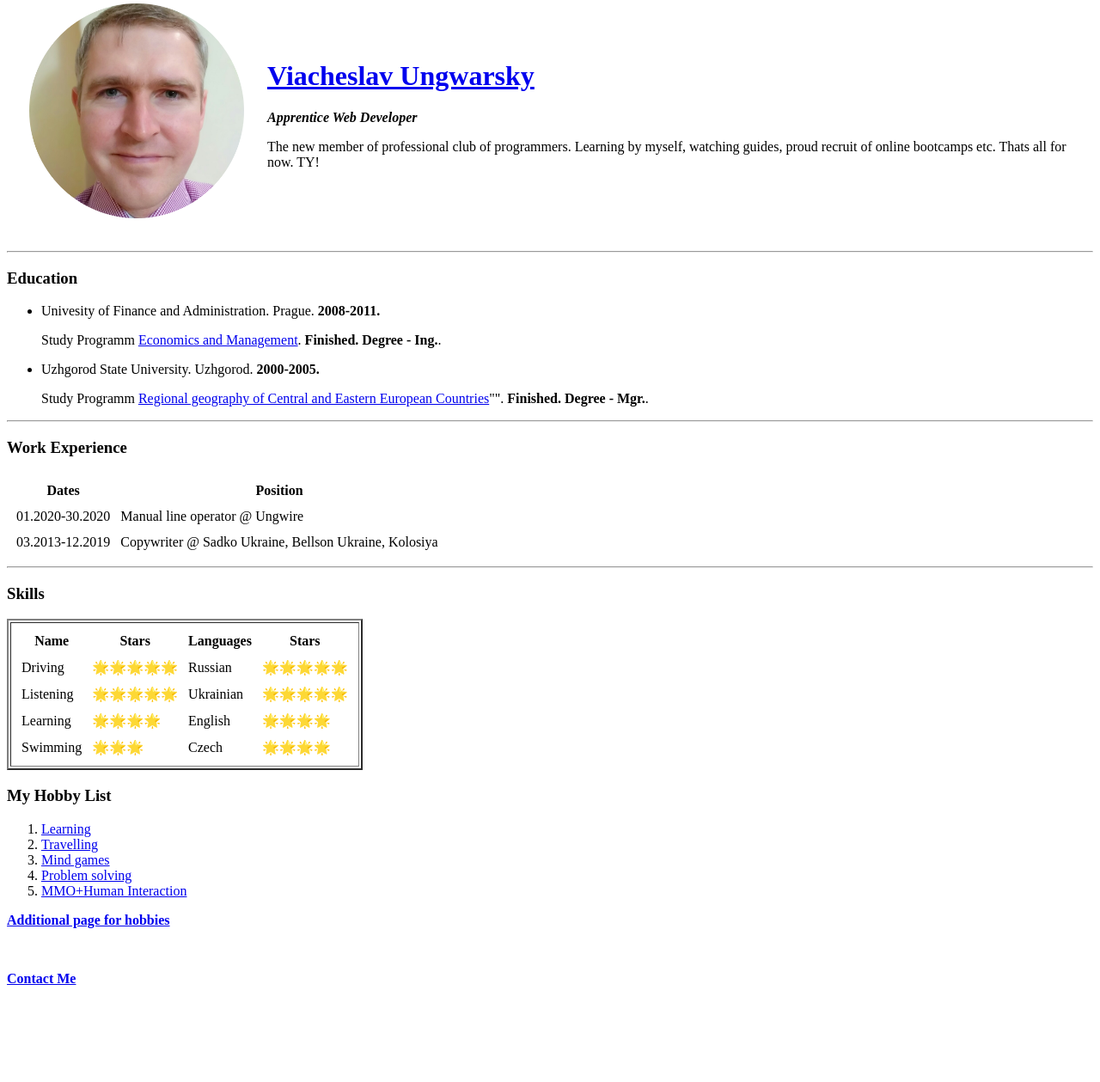
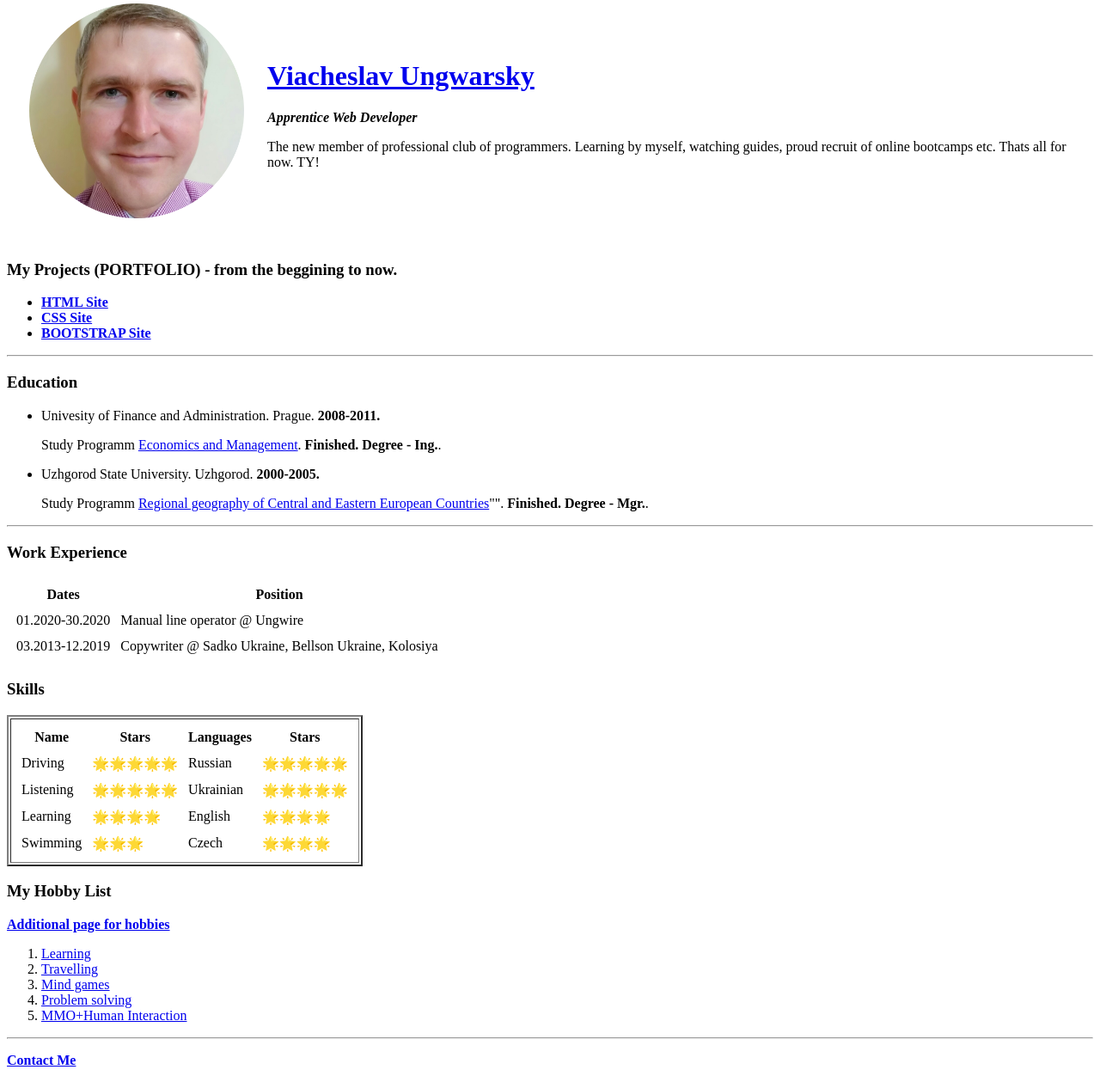
Before and after one commit to Ungwarsky/cv, a plain HTML site: page index.html in a window 1280 px wide. Shown: the part 30-1289 px from the top of the page at 86% size. Before the commit the page ends 1194 px from the top, so only its background shows below. Drawn offline with Linux system fonts and the light colour scheme.

Commit message:
Update index.html

```diff
--- a/index.html
+++ b/index.html
@@ -3,9 +3,10 @@
 <html lang="en" dir="ltr">
 
 <head>
-  <!-- HEAD - how to display site -->
+  <!-- HEAD - how to display site  -->
   <meta charset="utf-8">
   <title>© Viacheslav's Personal Site</title>
+  <link rel="stylesheet" href="css/styles.css">
 </head>
 
 <body>
@@ -19,7 +20,12 @@
       </td>
     </tr>
   </table>
-
+  <h3 class="prima">My Projects (PORTFOLIO) - from the beggining to now.</h3>
+  <ul>
+    <li><a href="https://ungwarsky.github.io/cv/"><strong>HTML Site</strong></a></li>
+    <li><a href="https://ungwarsky.github.io/css-lp/"><strong>CSS Site</strong></a></li>
+    <li><a href="#"><strong>BOOTSTRAP Site</strong></a></li>
+  </ul>
 
   <hr>
   <h3>Education</h3>
@@ -57,7 +63,7 @@
       <td>Copywriter @ Sadko Ukraine, Bellson Ukraine, Kolosiya</td>
     </tr>
   </table>
-  <hr>
+
   <h3>Skills</h3>
   <table border="2">
     <td>
@@ -97,6 +103,7 @@
    </td>
   </table>
   <h3>My Hobby List</h3>
+  <a href="hobbies.html"><strong>Additional page for hobbies</strong></a>
   <ol>
     <li><a href="https://en.wikipedia.org/wiki/YouTube">Learning</a></li>
     <li><a href="https://en.wikipedia.org/wiki/Truck_driver">Travelling</a></li>
@@ -104,8 +111,7 @@
     <li><a href="https://en.wikipedia.org/wiki/Politics">Problem solving</a></li>
     <li><a href="https://en.wikipedia.org/wiki/PC_game">MMO+Human Interaction</a></li>
   </ol>
-  <p><a href="hobbies.html"><strong>Additional page for hobbies</strong></a></p>
-  <br>
+<hr>
   <p><a href="contacts.html"><strong>Contact Me</strong></a></p>
 </body>
 
```
